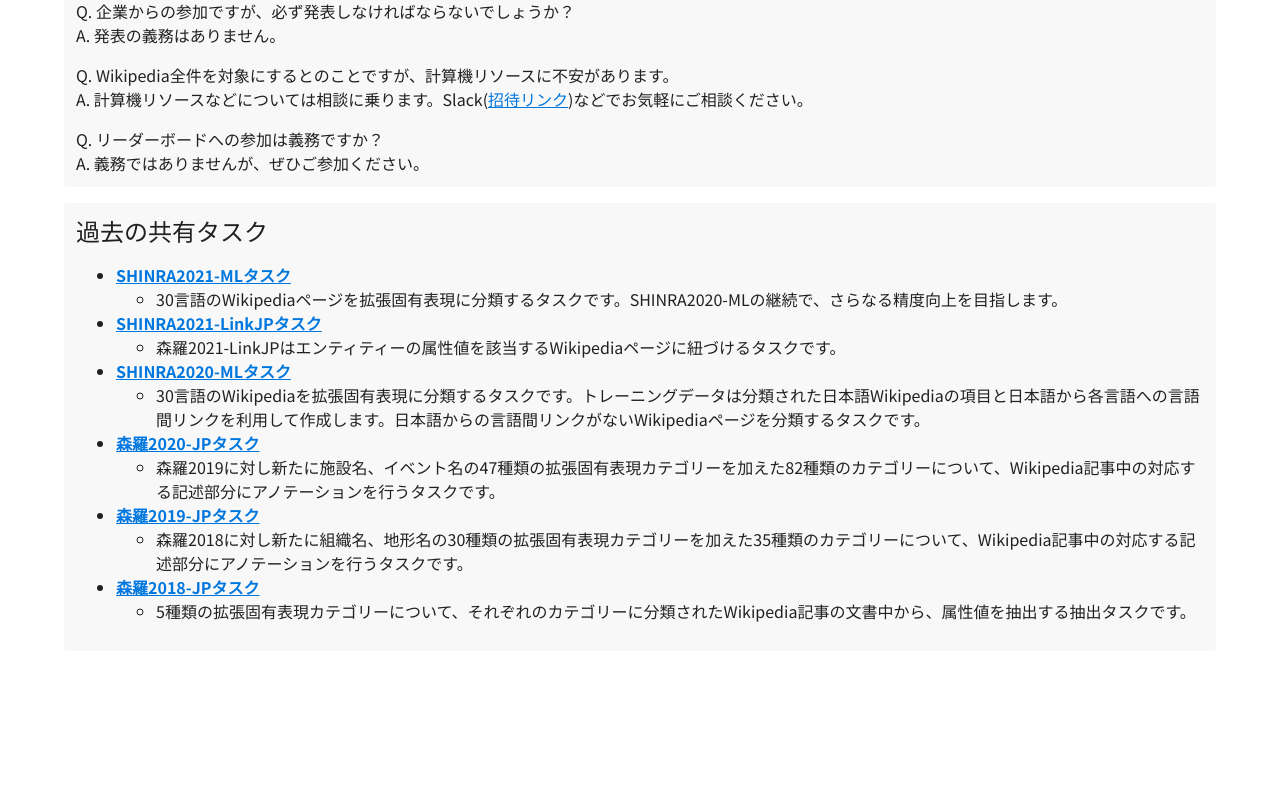
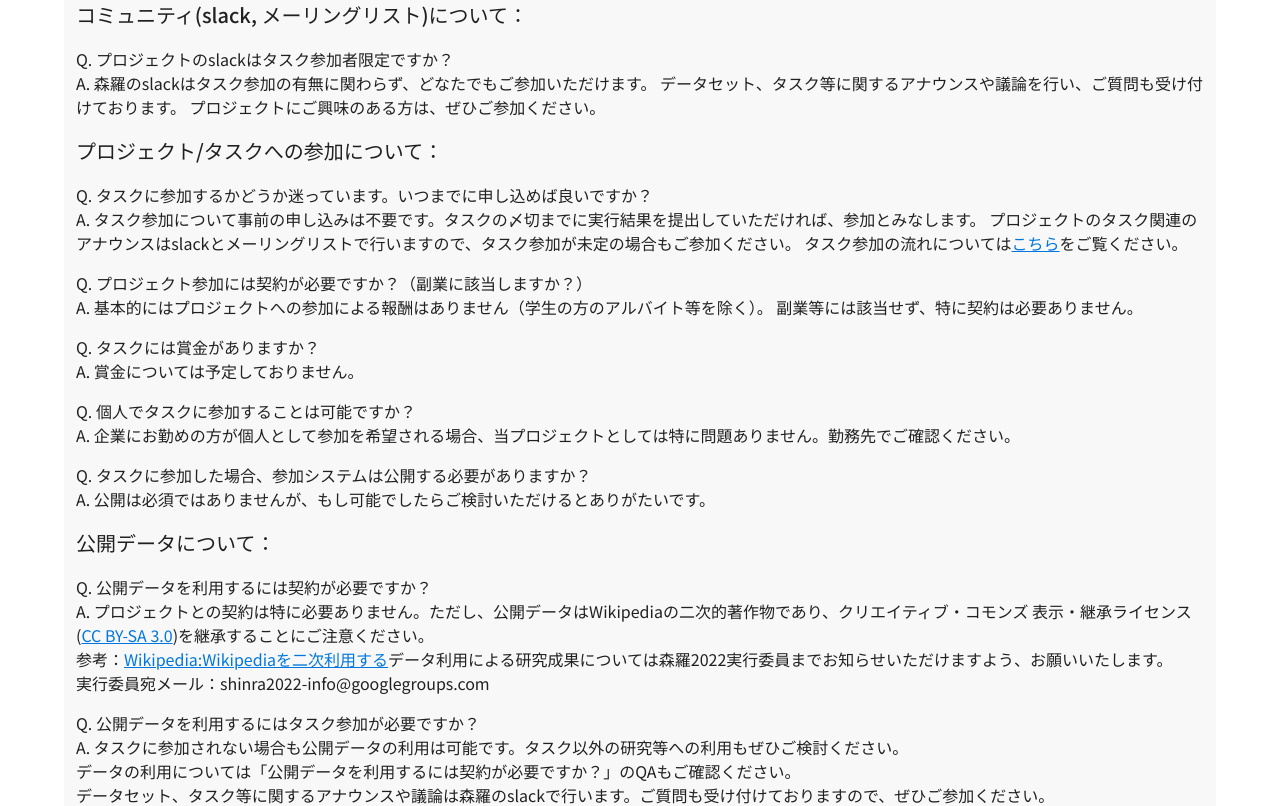
Before and after one commit to besna-institute/udagawa-shinra-project, a Next.js app: page / in a window 1280 px wide. Shown: the part 7660-8466 px from the top of the page. Before the commit the page ends 8327 px from the top, so only its background shows below. Built offline with nearby package versions, Linux system fonts and the light colour scheme.

Commit message:
Update index.tsx

```diff
--- a/pages/index.tsx
+++ b/pages/index.tsx
@@ -912,6 +912,80 @@
         theme="gray"
       >
         <h2 id="faq">FAQ</h2>
+        <h3 id="faq_community">コミュニティ(slack, メーリングリスト)について：</h3>
+        <p>
+          Q. プロジェクトのslackはタスク参加者限定ですか？
+          <br />
+          A. 森羅のslackはタスク参加の有無に関わらず、どなたでもご参加いただけます。
+          データセット、タスク等に関するアナウンスや議論を行い、ご質問も受け付けております。
+          プロジェクトにご興味のある方は、ぜひご参加ください。
+        </p>
+        <h3 id="faq_join">プロジェクト/タスクへの参加について：</h3>
+        <p>
+          Q. タスクに参加するかどうか迷っています。いつまでに申し込めば良いですか？
+          <br />
+          A. タスク参加について事前の申し込みは不要です。タスクの〆切までに実行結果を提出していただければ、参加とみなします。
+          プロジェクトのタスク関連のアナウンスはslackとメーリングリストで行いますので、タスク参加が未定の場合もご参加ください。
+          タスク参加の流れについては<a href="http://2022.shinra-project.info/join">こちら</a>をご覧ください。
+        </p>
+        <p>
+          Q. プロジェクト参加には契約が必要ですか？（副業に該当しますか？）
+          <br />
+          A. 基本的にはプロジェクトへの参加による報酬はありません（学生の方のアルバイト等を除く）。
+          副業等には該当せず、特に契約は必要ありません。
+        </p>
+        <p>
+          Q. タスクには賞金がありますか？
+          <br />
+          A. 賞金については予定しておりません。
+        </p>
+        <p>
+          Q. 個人でタスクに参加することは可能ですか？
+          <br />
+          A. 企業にお勤めの方が個人として参加を希望される場合、当プロジェクトとしては特に問題ありません。勤務先でご確認ください。
+        </p>
+        <p>
+          Q. タスクに参加した場合、参加システムは公開する必要がありますか？
+          <br />
+          A. 公開は必須ではありませんが、もし可能でしたらご検討いただけるとありがたいです。
+        </p>
+        <h3 id="faq_data">公開データについて：</h3>
+        <p>
+          Q. 公開データを利用するには契約が必要ですか？
+          <br />
+          A. プロジェクトとの契約は特に必要ありません。ただし、公開データはWikipediaの二次的著作物であり、クリエイティブ・コモンズ 表示・継承ライセンス(
+          <a
+            href="https://creativecommons.org/licenses/by-sa/3.0/legalcode"
+            target="_blank"
+            rel="noreferrer"
+          >
+            CC BY-SA 3.0
+          </a>
+          )を継承することにご注意ください。
+          <br />
+          参考：
+          <a
+            href="https://ja.wikipedia.org/wiki/Wikipedia:%E3%82%A6%E3%82%A3%E3%82%AD%E3%83%9A%E3%83%87%E3%82%A3%E3%82%A2%E3%82%92%E4%BA%8C%E6%AC%A1%E5%88%A9%E7%94%A8%E3%81%99%E3%82%8B#%E8%A1%A8%E7%A4%BA%E4%BE%8B"
+            target="_blank"
+            rel="noreferrer"
+          >
+            Wikipedia:Wikipediaを二次利用する
+          </a>
+          データ利用による研究成果については森羅2022実行委員までお知らせいただけますよう、お願いいたします。
+          <br />
+          実行委員宛メール：shinra2022-info@googlegroups.com
+        </p>
+        <p>
+          Q. 公開データを利用するにはタスク参加が必要ですか？
+          <br />
+          A. タスクに参加されない場合も公開データの利用は可能です。タスク以外の研究等への利用もぜひご検討ください。
+          <br />
+          データの利用については「公開データを利用するには契約が必要ですか？」のQAもご確認ください。
+          <br />
+          データセット、タスク等に関するアナウンスや議論は森羅のslackで行います。ご質問も受け付けておりますので、ぜひご参加ください。
+        </p>
+
+
         <p>
           Q. 企業からの参加ですが、必ず発表しなければならないでしょうか？
           <br />
@@ -932,6 +1006,9 @@
           <br />
           A. 義務ではありませんが、ぜひご参加ください。
         </p>
+          Q. リーダーボードへの参加は義務ですか？
+          <br />
+          A. 義務ではありませんが、ぜひご参加ください。
       </ContentBox>
       <ContentBox
         style={{
```
